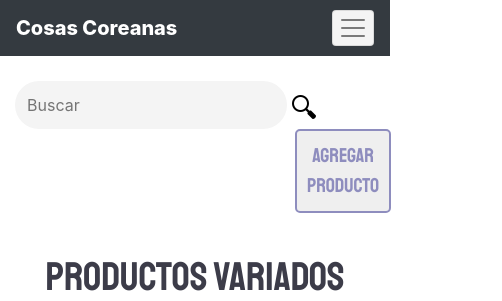
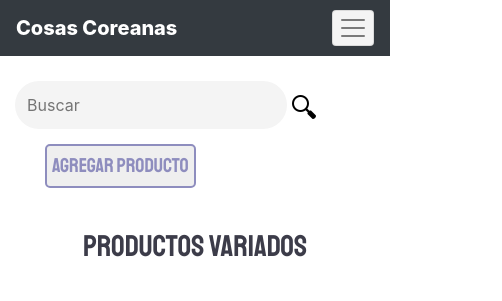
Before and after one commit to KarenFlores13/Ecommerce, a plain HTML site: page productos.html in a window 390 px wide. Shown: the top 301 px of the page, 502 px wide, since content can reach past the window. Drawn offline with nearby package versions, Linux system fonts and the light colour scheme.

Commit message:
cambio en los estilos

```diff
--- a/estilos.css
+++ b/estilos.css
@@ -215,6 +215,25 @@ h2 {
     }
 }
 
+@media screen and (max-width: 480px) {
+    .grid {
+        display: grid;
+        grid-template-columns: repeat(2, 1fr);
+        gap: 2rem;
+    }
+
+    h1 {
+        font-size: 30px;
+    }
+    .boton_agregar {
+        font-size: 20px;
+        margin-left: 30px;
+        margin-top: 15px;
+        padding: 5px 5px;
+    }
+}
+
+
 @media screen and (max-width: 375px) {
     .boton_agregar {
         font-size: 20px;
```
